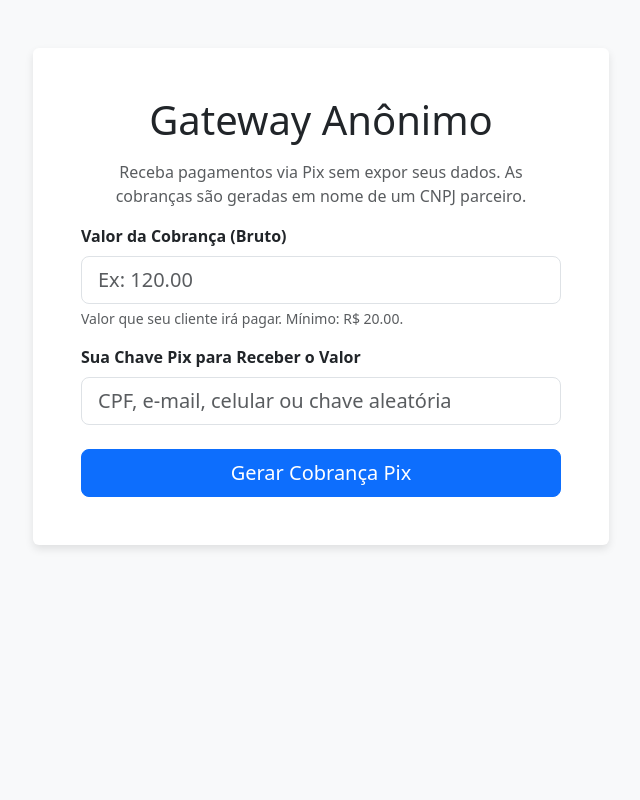
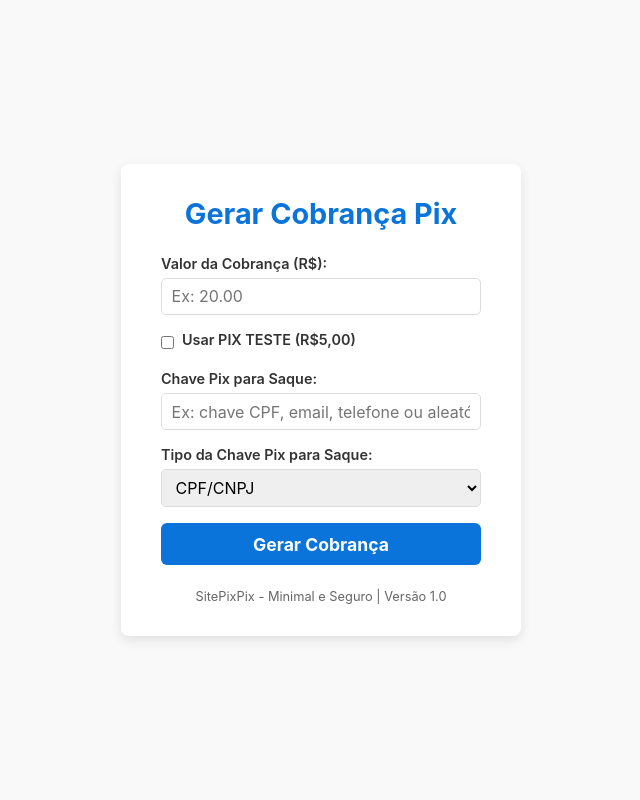
Before and after one commit to helddc/sitepixnovo, a Flask app: page / in a window 1280 px wide. Shown: the whole page, without its empty margins (319-959 px from the left). Run offline with Flask 3, Linux system fonts and the light colour scheme.

Commit message:
index.html

```diff
--- a/templates/index.html
+++ b/templates/index.html
@@ -1,84 +1,125 @@
 <!DOCTYPE html>
-<html lang="pt-br">
+<html lang="pt-BR">
 <head>
-    <meta charset="UTF-8">
-    <meta name="viewport" content="width=device-width, initial-scale=1.0">
-    <title>Gateway de Pagamento Anônimo</title>
-    <link href="https://cdn.jsdelivr.net/npm/bootstrap@5.3.3/dist/css/bootstrap.min.css" rel="stylesheet">
+  <meta charset="UTF-8" />
+  <meta name="viewport" content="width=device-width, initial-scale=1" />
+  <title>Pix Cobrança - SitePixPix</title>
   <style>
-        body { background-color: #f8f9fa; }
-        .container { max-width: 600px; }
-        .card { border: none; box-shadow: 0 4px 8px rgba(0,0,0,0.1); }
-        .calculator-result { background-color: #e9ecef; border-radius: 8px; font-size: 0.9rem; }
+    * { margin: 0; padding: 0; box-sizing: border-box; font-family: -apple-system, BlinkMacSystemFont, "Segoe UI", Roboto, Oxygen, Ubuntu, Cantarell, "Open Sans", "Helvetica Neue", sans-serif; }
+    body { background: #f9f9f9; color: #222; display: flex; min-height: 100vh; justify-content: center; align-items: center; padding: 1rem; }
+    .container { background: white; padding: 2rem 2.5rem; border-radius: 8px; box-shadow: 0 4px 12px rgba(0,0,0,0.1); width: 100%; max-width: 400px; }
+    h1 { font-weight: 700; font-size: 1.8rem; margin-bottom: 1.5rem; text-align: center; color: #0a74da; }
+    label { display: block; margin-bottom: 0.4rem; font-weight: 600; font-size: 0.9rem; color: #333; }
+    input[type="text"], input[type="number"], select { width: 100%; padding: 0.45rem 0.6rem; margin-bottom: 1rem; border: 1px solid #ddd; border-radius: 5px; font-size: 1rem; transition: border-color 0.25s ease; }
+    input[type="text"]:focus, input[type="number"]:focus, select:focus { border-color: #0a74da; outline: none; }
+    .checkbox-group { display: flex; align-items: center; margin-bottom: 1rem; gap: 0.5rem; }
+    button { width: 100%; background-color: #0a74da; color: white; font-weight: 700; border: none; padding: 0.65rem; border-radius: 6px; cursor: pointer; font-size: 1.1rem; transition: background-color 0.3s ease; }
+    button:hover { background-color: #084ab4; }
+    .flash-message { margin-bottom: 1rem; padding: 0.75rem 1rem; border-radius: 5px; font-weight: 600; font-size: 0.9rem; color: white; background-color: #e74c3c;}
+    .footer { margin-top: 1.5rem; font-size: 0.8rem; color: #666; text-align: center; user-select: none; }
+    .calculator-result { display: none; margin-bottom: 1rem; padding: 1rem; background-color: #f0f0f0; border: 1px solid #e0e0e0; border-radius: 5px; font-size: 0.9rem; }
   </style>
 </head>
 <body>
-    <div class="container my-5">
-        <div class="card p-4 p-md-5">
-            <h1 class="text-center mb-3">Gateway Anônimo</h1>
-            <p class="text-center text-muted">Receba pagamentos via Pix sem expor seus dados. As cobranças são geradas em nome de um CNPJ parceiro.</p>
+  <div class="container">
+    <h1>Gerar Cobrança Pix</h1>
 
     {% with messages = get_flashed_messages(with_categories=true) %}
       {% if messages %}
-                {% for category, message in messages %}
-                  <div class="alert alert-danger" role="alert">
-                    {{ message }}
-                  </div>
+        {% for category, msg in messages %}
+          <div class="flash-message flash-{{ category }}">{{ msg }}</div>
         {% endfor %}
       {% endif %}
     {% endwith %}
 
-            <form action="/" method="POST">
-                <div class="mb-3">
-                    <label for="gross_amount" class="form-label"><b>Valor da Cobrança (Bruto)</b></label>
-                    <input type="number" step="0.01" class="form-control form-control-lg" id="gross_amount" name="gross_amount" placeholder="Ex: 120.00" min="{{ minimum_value }}" required oninput="calculateFees()">
-                    <div class="form-text">Valor que seu cliente irá pagar. Mínimo: R$ {{ "%.2f"|format(minimum_value) }}.</div>
+    <form method="POST" action="{{ url_for('index') }}">
+      <label for="gross_amount">Valor da Cobrança (R$):</label>
+      <input
+        type="number"
+        step="0.01"
+        min="0"
+        name="gross_amount"
+        id="gross_amount"
+        placeholder="Ex: 20.00"
+        required
+        oninput="calculateFees()"
+      />
+
+      <div id="calculator" class="calculator-result">
+        <div style="display: flex; justify-content: space-between;"><span>Taxa (15%):</span> <span id="commission-display">-</span></div>
+        <div style="display: flex; justify-content: space-between;"><span>Taxa Fixa:</span> <span id="fixed-fee-display">-</span></div>
+        <hr style="margin: 0.5rem 0;">
+        <div style="display: flex; justify-content: space-between; font-weight: bold;"><span>Você Receberá (Líquido):</span> <span id="net-amount-display" style="color: #27ae60;">-</span></div>
       </div>
 
-                <div id="calculator" class="p-3 mb-4 calculator-result d-none">
-                    <div class="d-flex justify-content-between"><span>Taxa (15%):</span> <span id="commission-display">-</span></div>
-                    <div class="d-flex justify-content-between"><span>Taxa Fixa:</span> <span id="fixed-fee-display">-</span></div>
-                    <hr class="my-1">
-                    <div class="d-flex justify-content-between fw-bold"><span>Você Receberá (Líquido):</span> <span id="net-amount-display" class="text-success">-</span></div>
+      <div class="checkbox-group">
+        <input type="checkbox" id="pix_test" name="pix_test" value="1" onchange="toggleValueInput(this)" />
+        <label for="pix_test" title="Ative para usar o PIX TESTE de R$5,00. Uso limitado para testes apenas.">
+          Usar PIX TESTE (R$5,00)
+        </label>
       </div>
 
-                <div class="mb-4">
-                    <label for="payout_pix_key" class="form-label"><b>Sua Chave Pix para Receber o Valor</b></label>
-                    <input type="text" class="form-control form-control-lg" id="payout_pix_key" name="payout_pix_key" placeholder="CPF, e-mail, celular ou chave aleatória" required>
-                </div>
-                <div class="d-grid">
-                    <button type="submit" class="btn btn-primary btn-lg">Gerar Cobrança Pix</button>
-                </div>
+      <label for="payout_pix_key">Chave Pix para Saque:</label>
+      <input
+        type="text"
+        name="payout_pix_key"
+        id="payout_pix_key"
+        placeholder="Ex: chave CPF, email, telefone ou aleatória"
+        required
+      />
+
+      <label for="payout_pix_key_type">Tipo da Chave Pix para Saque:</label>
+      <select name="payout_pix_key_type" id="payout_pix_key_type" required>
+        <option value="cpf_cnpj">CPF/CNPJ</option>
+        <option value="email">E-mail</option>
+        <option value="phone">Telefone</option>
+        <option value="random">Chave Aleatória</option>
+      </select>
+
+      <button type="submit">Gerar Cobrança</button>
     </form>
+
+    <div class="footer">
+      SitePixPix - Minimal e Seguro | Versão 1.0
     </div>
   </div>
 
   <script>
+    function toggleValueInput(checkbox) {
+      const valueInput = document.getElementById('gross_amount');
+      if (checkbox.checked) {
+        valueInput.value = '5.00';
+        valueInput.disabled = true;
+        calculateFees(); // Calcula as taxas para 5,00
+      } else {
+        valueInput.disabled = false;
+        valueInput.value = '';
+        document.getElementById('calculator').classList.add('d-none');
+      }
+    }
+
     async function calculateFees() {
-            const grossAmountInput = document.getElementById('gross_amount');
-            const grossAmount = parseFloat(grossAmountInput.value) || 0;
+        const valueInput = document.getElementById('gross_amount');
         const calculatorDiv = document.getElementById('calculator');
+        const grossAmount = parseFloat(valueInput.value) || 0;
 
         if (grossAmount > 0) {
-                calculatorDiv.classList.remove('d-none'); // Mostra a calculadora
-
+            calculatorDiv.classList.remove('d-none');
             try {
                 const response = await fetch('/calculate', {
                     method: 'POST',
-                        headers: { 'Content-Type': 'application/json' },
+                    headers: {'Content-Type': 'application/json'},
                     body: JSON.stringify({ gross_amount: grossAmount })
                 });
                 const data = await response.json();
-
                 document.getElementById('commission-display').textContent = data.commission;
                 document.getElementById('fixed-fee-display').textContent = data.fixed_fee;
                 document.getElementById('net-amount-display').textContent = data.net_amount;
-
             } catch (error) {
                 console.error('Erro ao calcular taxas:', error);
             }
         } else {
-                calculatorDiv.classList.add('d-none'); // Esconde a calculadora
+            calculatorDiv.classList.add('d-none');
         }
     }
   </script>
```
Lines whose indentation alone changed are shown as unchanged.
